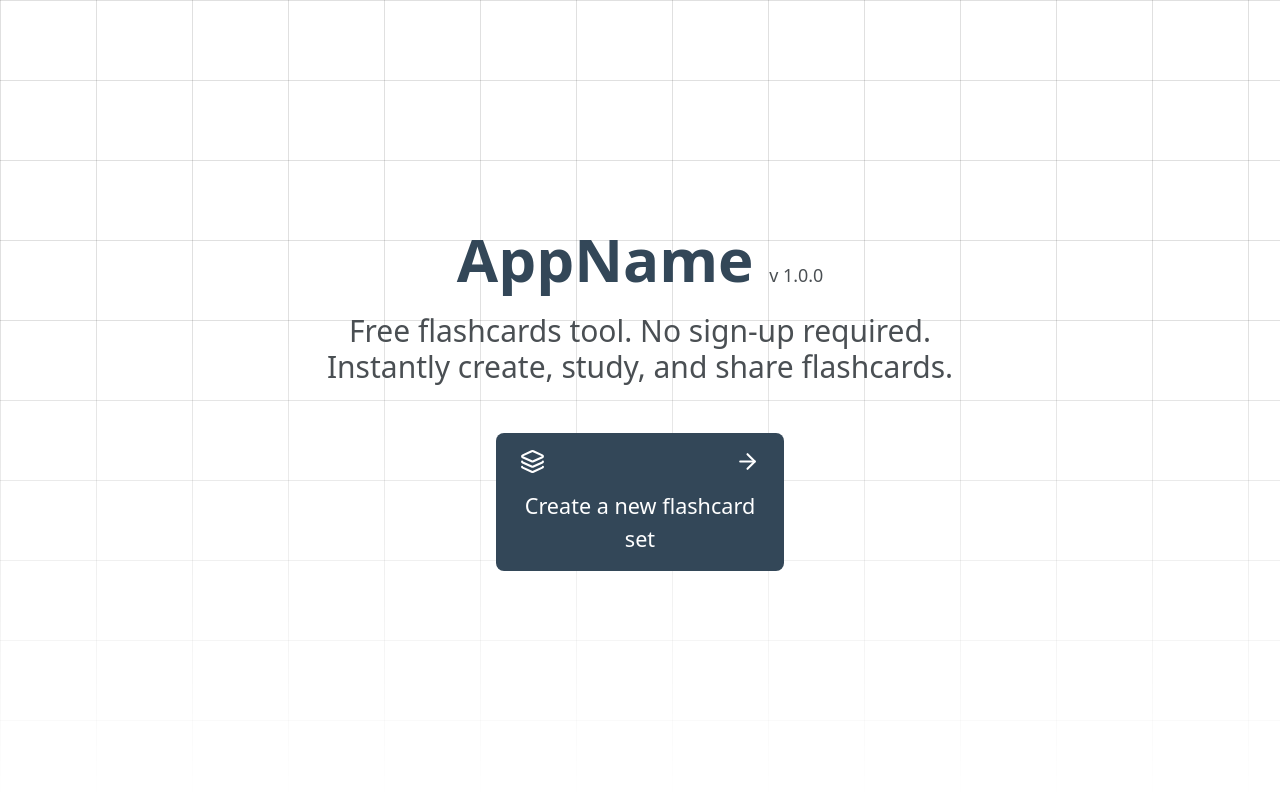
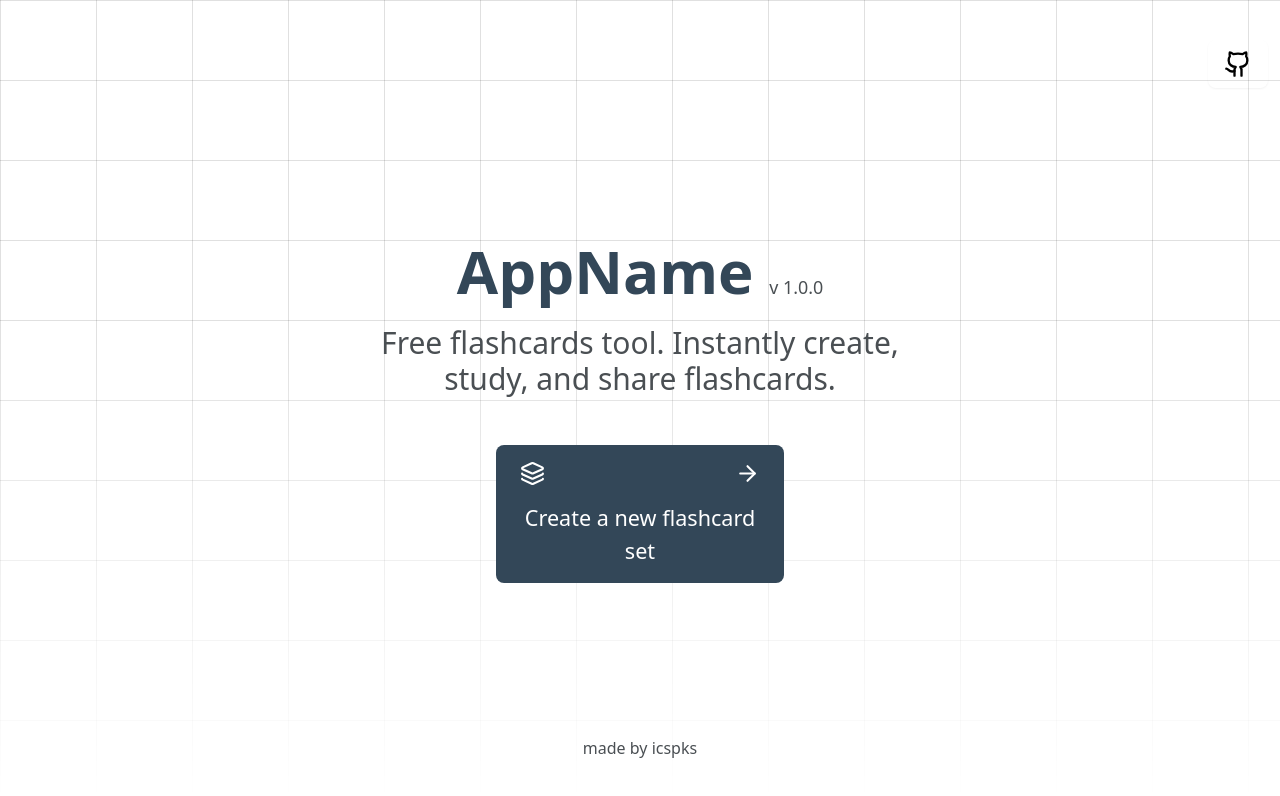
Before and after one commit to p-ragudo/flashcards_app, a React (Vite) app in the folder frontend/: page / in a window 1280 px wide. Shown: the top 796 px of the page. Built offline with nearby package versions, Linux system fonts and the light colour scheme.

Commit message:
home and navbar ui

```diff
--- a/frontend/src/App.jsx
+++ b/frontend/src/App.jsx
@@ -2,14 +2,15 @@ import { Route, Routes } from "react-router";
 
 import HomePage from "./pages/Home/HomePage";
 import ViewPage from "./pages/ViewPage";
-import EditPage from "./pages/EditPage";
+import SetEditorPage from "./pages/SetEditorPage";
 
 const App = () => {
   return (
     <Routes>
       <Route path="/" element={<HomePage />} />
+      <Route path="/create" element={<SetEditorPage />} />
       <Route path="/view/:viewId" element={<ViewPage />} />
-      <Route path="/edit/:editId" element={<EditPage />} />
+      <Route path="/edit/:editId" element={<SetEditorPage />} />
     </Routes>
   )
 }
--- /dev/null
+++ b/frontend/src/components/NavBar.jsx
@@ -0,0 +1,29 @@
+import { useNavigate } from 'react-router';
+
+const NavBar = () => {
+
+    const navigate = useNavigate();
+
+    const handleNavigate = () => {
+        navigate('/');
+    }
+
+    return (
+    <div className="w-full flex justify-between">
+        <a
+        href="/"
+        className="text-[#334758] text-2xl font-bold"
+        >
+        LOGO
+        </a>
+        <button
+        onClick={handleNavigate}
+        className="btn bg-[#334758] text-white rounded-full hover:bg-[#3d5469] px-8 text-[1rem]"
+        >
+        Create new set +
+        </button>
+    </div>
+    )
+}
+
+export default NavBar
--- a/frontend/src/pages/EditPage.jsx
+++ /dev/null
@@ -1,9 +0,0 @@
-const EditPage = () => {
-  return (
-    <div>
-
-    </div>
-  )
-}
-
-export default EditPage
--- a/frontend/src/pages/Home/HomePage.jsx
+++ b/frontend/src/pages/Home/HomePage.jsx
@@ -1,17 +1,13 @@
 import { useNavigate } from 'react-router';
+import { Github } from 'lucide-react';
 
 import CreateCard from "./CreateCard.jsx";
 
 const HomePage = () => {
   const navigate = useNavigate();
 
-  const handleCreateButton = () => {
-    // implement creation of new button
-    navigate('/edit/someId')
-  }
-
   return (
-    <div className="relative inset-0 min-h-screen w-full">
+    <div className="min-h-screen max-w-7xl mx-auto flex flex-col px-3 justify-between">
 
       <div className="absolute inset-0 -z-10 h-full w-full bg-white
       bg-[linear-gradient(to_right,rgba(0,0,0,0.12)_1px,transparent_1px),linear-gradient(to_bottom,rgba(0,0,0,0.12)_1px,transparent_1px)]
@@ -19,21 +15,28 @@ const HomePage = () => {
       [mask-image:linear-gradient(to_bottom,white_40%,transparent_100%)]">
       </div>
 
-      <div className="min-h-screen flex items-center justify-center">
-        <div className="mx-auto text-center">
-          <div className="text-[#334758] text-6xl font-[600] mb-6">
-            AppName <span className="text-[#4A4F53] text-[1.12rem] font-[400]">v 1.0.0</span>
-          </div>
-          <div className="text-[#4A4F53] text-3xl font-[350] mb-12 flex flex-col">
-            <span>Free flashcards tool. No sign-up required.</span>
-            <span>Instantly create, study, and share flashcards.</span>
-          </div>
-          <div className="flex justify-center">
-            <CreateCard onClick={handleCreateButton}/>
-          </div>
-        </div>
+      <div className="flex justify-end">
+        <a href="https://www.github.com/p-ragudo" target="_blank" className='btn bth-ghost border-none mt-10'>
+          <Github className="w-7 h-7" />
+        </a>
       </div>
 
+      <div className="flex flex-col items-center">
+        <h1 className="text-[#334758] text-6xl font-[600] mb-6">
+          AppName <span className="text-[#4A4F53] text-[1.12rem] font-[400]">v 1.0.0</span>
+        </h1>
+
+        <h2 className="text-[#4A4F53] text-3xl font-[350] mb-12 flex flex-col text-center max-w-prose">
+          <span>Free flashcards tool. Instantly create,</span>
+          <span>study, and share flashcards.</span>
+        </h2>
+
+        <CreateCard onClick={() => navigate('/create')}/>
+      </div>
+
+      <div className="flex justify-center">
+        <footer className='text-[#4A4F53] text-md font-medium mb-10'>made by icspks</footer>
+      </div>
     </div>
   )
 }
--- /dev/null
+++ b/frontend/src/pages/SetEditorPage.jsx
@@ -0,0 +1,13 @@
+import NavBar from "../components/NavBar";
+
+const SetEditorPage = () => {
+  return (
+    <div className="min-h-screen w-full bg-[#DDDDE5]">
+      <div className="max-w-7xl w-full mx-auto p-3">
+        <NavBar />
+      </div>
+    </div>
+  )
+}
+
+export default SetEditorPage
```
